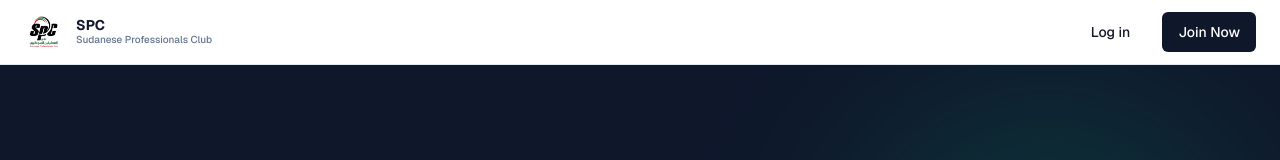
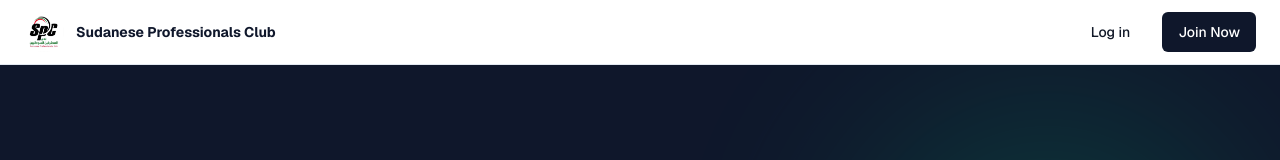
Before and after one commit to raba72010/event-hub, a Next.js app: page / in a window 1280 px wide. Shown: the top 160 px of the page. Built offline with nearby package versions, Linux system fonts and the light colour scheme; no server answers; the database is empty.

Commit message:
force update login page

```diff
--- a/app/page.tsx
+++ b/app/page.tsx
@@ -168,8 +168,7 @@ export default function ProWebinarHub() {
             <div className="hidden h-10 w-10 items-center justify-center rounded-full bg-slate-900 text-white font-bold">SPC</div>
 
             <div className="flex flex-col">
-               <span className="text-sm font-bold leading-none text-slate-900">SPC</span>
-               <span className="text-[10px] font-medium text-slate-500">Sudanese Professionals Club</span>
+               <span className="text-sm font-bold leading-none text-slate-900">Sudanese Professionals Club</span>
             </div>
           </div>
 
```
